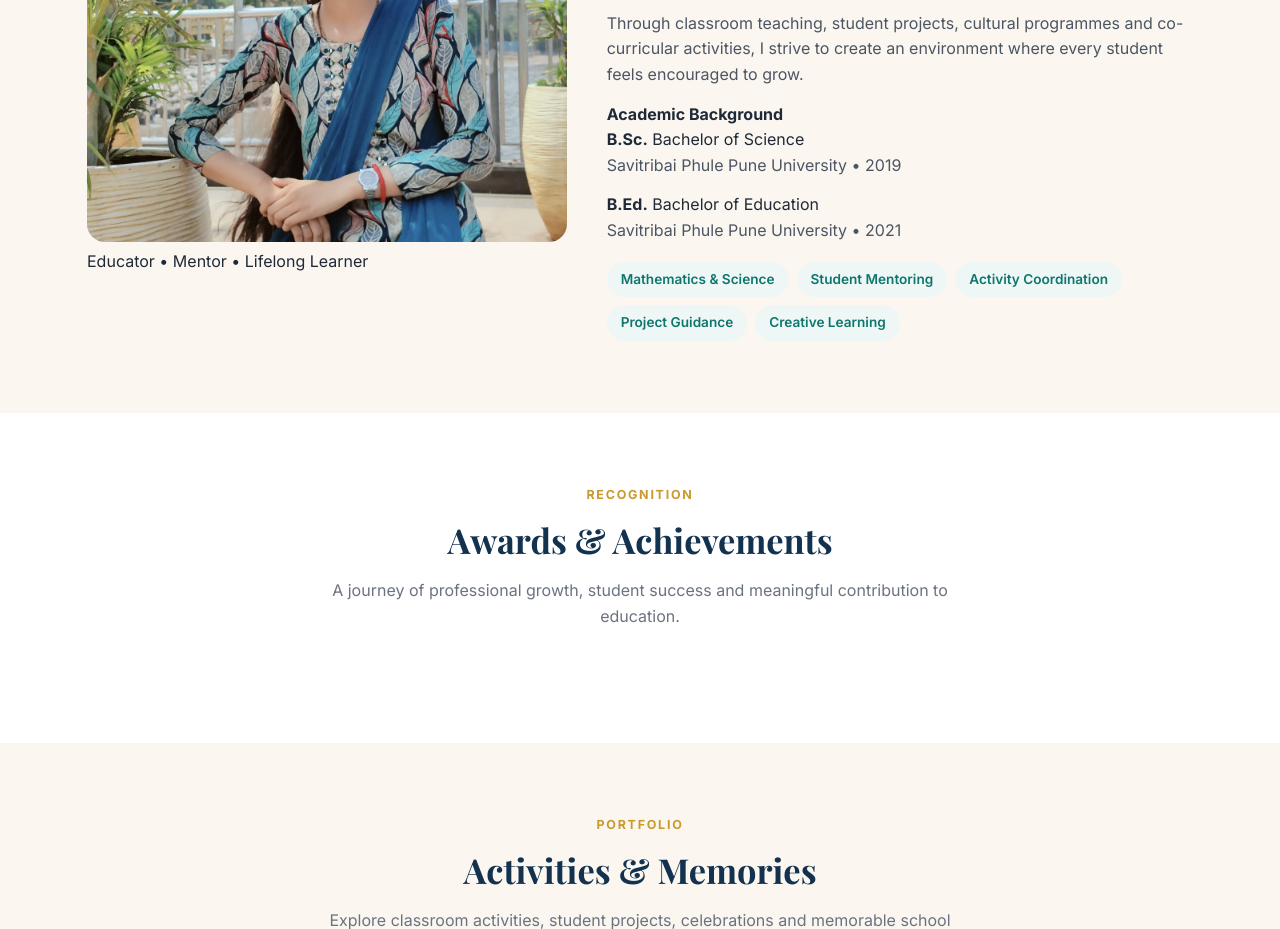
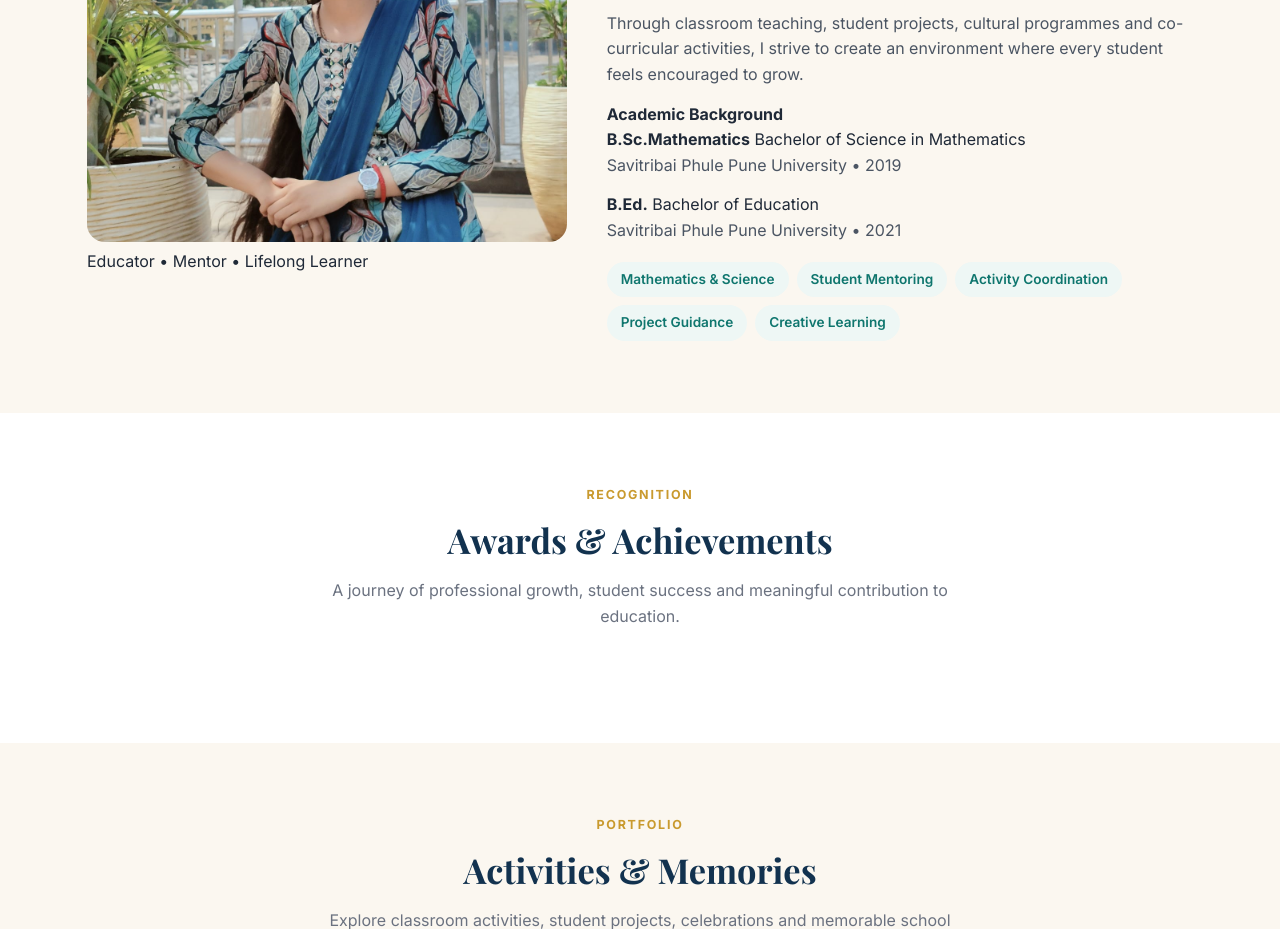
Before and after one commit to varshabbadwar/varshabbadwar.github.io, a plain HTML site: page index.html in a window 1280 px wide. Shown: the part 1247-2176 px from the top of the page. Drawn offline with nearby package versions, Linux system fonts and the light colour scheme; no server answers.

Commit message:
about me eductaion updated

```diff
--- a/index.html
+++ b/index.html
@@ -975,8 +975,8 @@ footer {
 
         <div class="education-details">
           <div>
-            <strong>B.Sc.</strong>
-            <span>Bachelor of Science</span>
+            <strong>B.Sc.Mathematics</strong>
+            <span>Bachelor of Science in Mathematics</span>
           </div>
           <p class="university">
           Savitribai Phule Pune University
```
